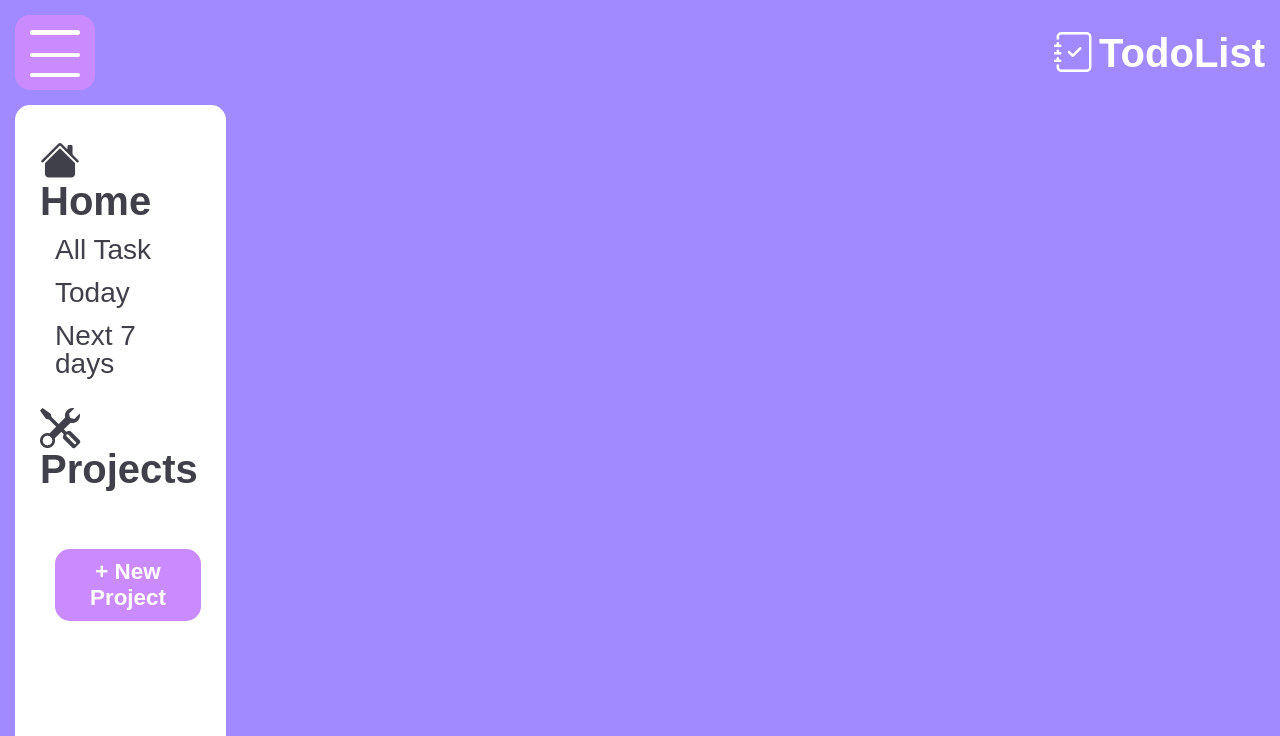
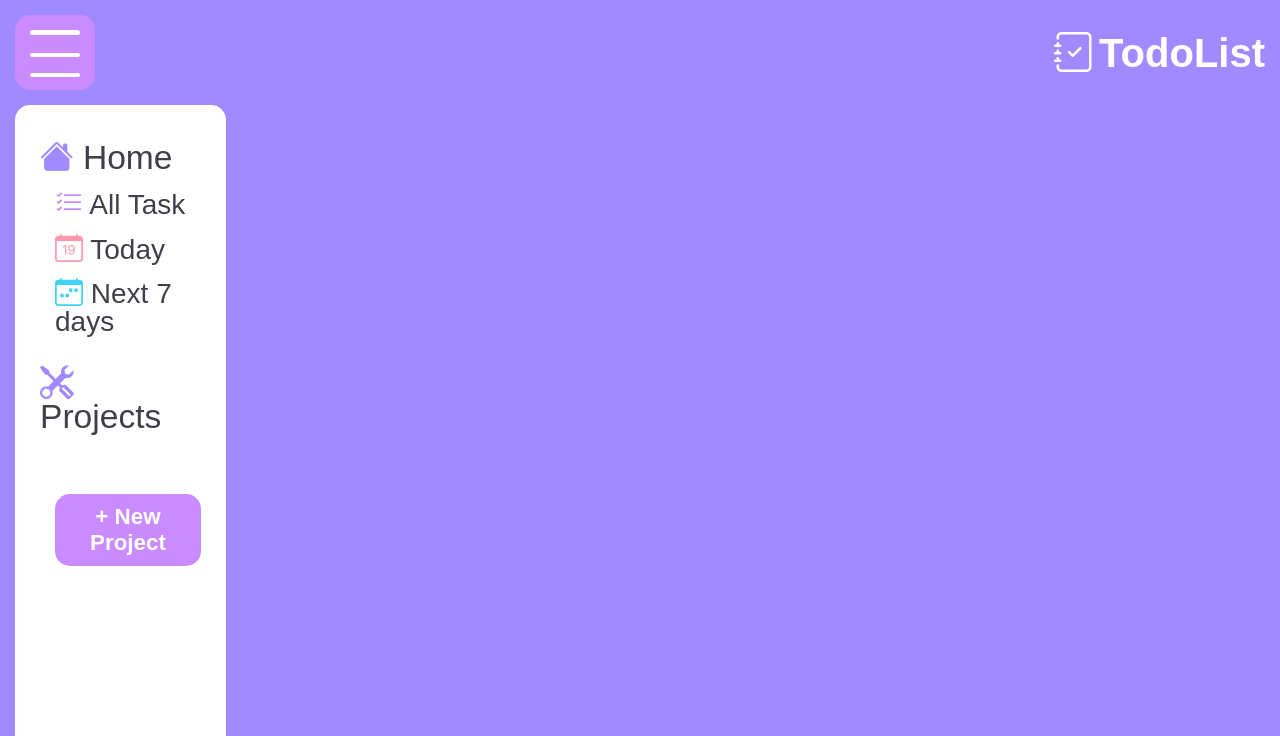
Before and after one commit to aliflikescoding/vanilla-to-do-list, a website built with webpack: page dist/index.html in a window 1280 px wide. Shown: the top 736 px of the page. Built offline with nearby package versions, Linux system fonts and the light colour scheme.

Commit message:
Sidebar styles

```diff
--- a/dist/index.html
+++ b/dist/index.html
@@ -31,13 +31,13 @@
     <div class="main">
       <div id="sideBar" class="sidebar">
         <div class="home">
-          <h1 class="side-bar-title"><i class="bi bi-house-fill"></i> Home</h1>
-          <h2 class="side-bar-text" id="allTask">All Task</h2>
-          <h2 class="side-bar-text" id="today">Today</h2>
-          <h2 class="side-bar-text" id="nextSevenDays">Next 7 days</h2>
+          <h1 class="side-bar-title"><i class="bi bi-house-fill primary-color"> </i><span class="side-bar-title-text">Home</span></h1>
+          <h2 class="side-bar-text" id="allTask"><i class="bi bi-list-check secondary-color "></i> All Task</h2>
+          <h2 class="side-bar-text" id="today"><i class="bi bi-calendar-date error-color"></i> Today</h2>
+          <h2 class="side-bar-text" id="nextSevenDays"><i class="bi bi-calendar-week success-color"></i> Next 7 days</h2>
         </div>
         <div class="projects">
-          <h1 class="side-bar-title"><i class="bi bi-tools"></i> Projects</h1>
+          <h1 class="side-bar-title"><i class="bi bi-tools primary-color"></i> <span class="side-bar-title-text">Projects</span></h1>
           <div id="projectContainer"></div>
           <form
             action=""
--- a/dist/style.css
+++ b/dist/style.css
@@ -150,8 +150,8 @@ body {
 }
 
 .side-bar-title {
-  font-size: 2.5rem;
-  font-weight: 650;
+  font-size: 2.1rem;
+  font-weight: 300;
 }
 
 .side-bar-text {
@@ -381,6 +381,18 @@ body {
   color: var(--secondary);
 }
 
+.primary-color {
+  color: var(--primary);
+}
+
+.error-color {
+  color: var(--error);
+}
+
+.success-color {
+  color: var(--success);
+}
+
 .button-hamburger {
   padding: 15px 15px;
 }
```
